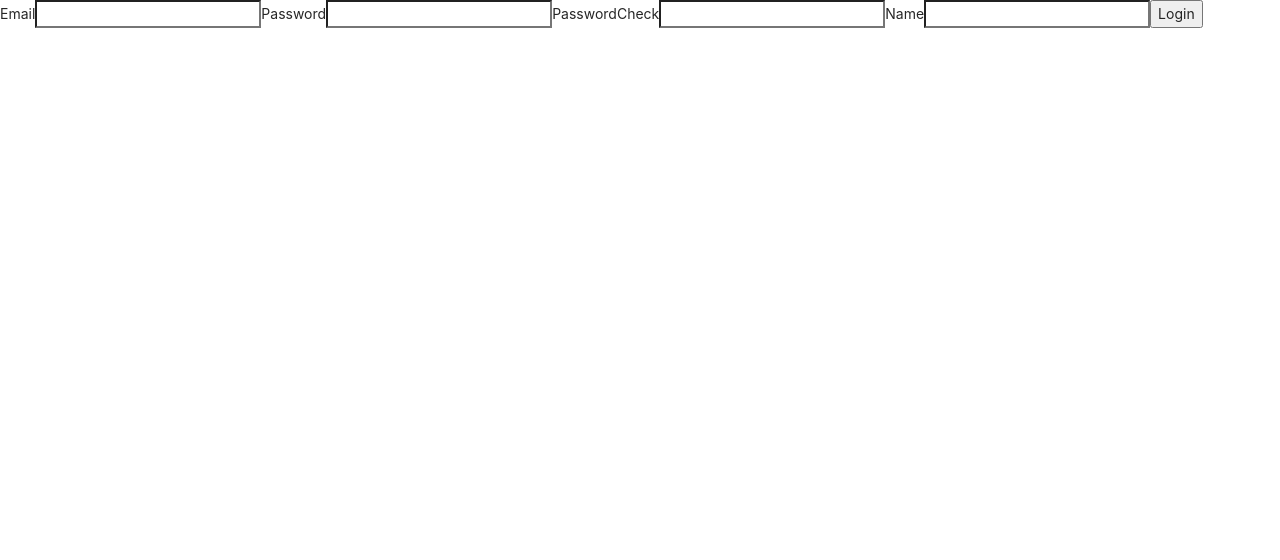
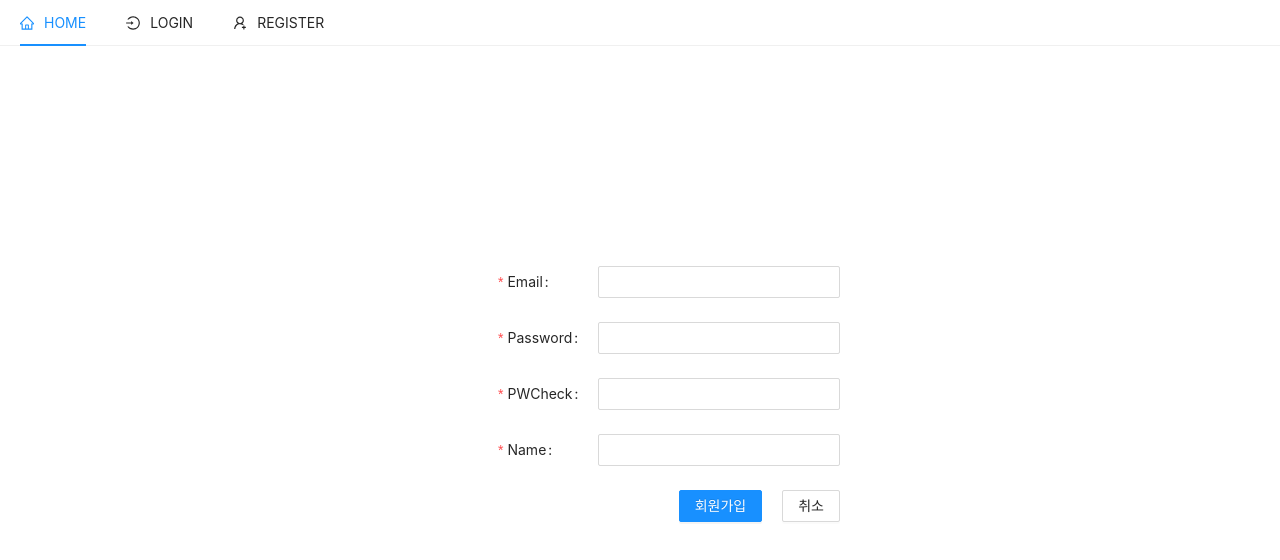
Before and after one commit to Conradmaker/shopping-mall-project, a React (Create React App) app in the folder client/: page /register in a window 1280 px wide. Shown: the top 560 px of the page. Built offline with nearby package versions, Linux system fonts and the light colour scheme; no server answers.

Commit message:
Add @client basic-styling with-antd

```diff
--- a/client/package.json
+++ b/client/package.json
@@ -3,6 +3,7 @@
   "version": "0.1.0",
   "private": true,
   "dependencies": {
+    "@ant-design/icons": "^4.3.0",
     "@testing-library/jest-dom": "^5.11.4",
     "@testing-library/react": "^11.1.0",
     "@testing-library/user-event": "^12.1.10",
@@ -21,6 +22,7 @@
     "redux": "^4.0.5",
     "redux-promise": "^0.6.0",
     "redux-thunk": "^2.3.0",
+    "styled-components": "^5.2.1",
     "typescript": "^4.0.3",
     "web-vitals": "^0.2.4"
   },
@@ -51,6 +53,7 @@
   "devDependencies": {
     "@types/react-redux": "^7.1.15",
     "@types/redux-promise": "^0.5.29",
+    "@types/styled-components": "^5.1.7",
     "@typescript-eslint/eslint-plugin": "^4.13.0",
     "@typescript-eslint/parser": "^4.13.0",
     "eslint": "^7.17.0",
--- a/client/src/App.tsx
+++ b/client/src/App.tsx
@@ -1,16 +1,37 @@
 import React from 'react';
-import { Route, Switch } from 'react-router-dom';
+import { Link, Route, Switch } from 'react-router-dom';
 import LandingPage from './components/LandingPage/LandingPage';
 import LoginPage from './components/LoginPage/LoginPage';
 import RegisterPage from './components/RegisterPage/RegisterPage';
+import { Menu } from 'antd';
+import {
+  HomeOutlined,
+  LoginOutlined,
+  UserAddOutlined,
+} from '@ant-design/icons';
 
 function App(): JSX.Element {
   return (
-    <Switch>
-      <Route path="/" component={LandingPage} exact />
-      <Route path="/login" component={LoginPage} />
-      <Route path="/register" component={RegisterPage} />
-    </Switch>
+    <>
+      <Menu mode="horizontal">
+        <Menu.Item key="home" icon={<HomeOutlined />}>
+          <Link to="/">HOME</Link>
+        </Menu.Item>
+
+        <Menu.Item key="login" icon={<LoginOutlined />}>
+          <Link to="/login">LOGIN</Link>
+        </Menu.Item>
+
+        <Menu.Item key="register" icon={<UserAddOutlined />}>
+          <Link to="/register">REGISTER</Link>
+        </Menu.Item>
+      </Menu>
+      <Switch>
+        <Route path="/" component={LandingPage} exact />
+        <Route path="/login" component={LoginPage} />
+        <Route path="/register" component={RegisterPage} />
+      </Switch>
+    </>
   );
 }
 
--- a/client/src/components/LandingPage/LandingPage.tsx
+++ b/client/src/components/LandingPage/LandingPage.tsx
@@ -1,8 +1,10 @@
 import React, { useEffect } from 'react';
-import { useDispatch } from 'react-redux';
+import { useDispatch, useSelector } from 'react-redux';
+import { RootState } from '../../modules';
 import { authUser, logoutUser } from '../../modules/user/thunks';
 
 export default function LandingPage(): JSX.Element {
+  const { data } = useSelector((state: RootState) => state.user.userAuth);
   const dispatch = useDispatch();
   const onLogout = () => {
     dispatch(logoutUser());
@@ -13,7 +15,8 @@ export default function LandingPage(): JSX.Element {
   return (
     <div>
       <h1>메인</h1>
-      <button onClick={onLogout}>로그아웃</button>
+      <h2>{data?.isAuth && `${data?.name}님 어서오세요`}</h2>
+      {data && data.isAuth && <button onClick={onLogout}>로그아웃</button>}
     </div>
   );
 }
--- a/client/src/components/LoginPage/LoginPage.tsx
+++ b/client/src/components/LoginPage/LoginPage.tsx
@@ -1,15 +1,38 @@
 import React, { useEffect, useState } from 'react';
 import { useDispatch, useSelector } from 'react-redux';
 import { RouteComponentProps } from 'react-router-dom';
+import styled from 'styled-components';
+import { Button, Form, Input } from 'antd';
 import { RootState } from '../../modules';
 import { authUser, loginUser } from '../../modules/user/thunks';
+
+export const LoginContainer = styled.div`
+  height: 90vh;
+  display: flex;
+  align-items: center;
+  justify-content: center;
+  form {
+    width: 400px;
+    label {
+      width: 100px;
+    }
+    div {
+      display: flex;
+      justify-content: flex-end;
+    }
+    button + button {
+      margin-left: 20px;
+    }
+  }
+`;
 
 export default function LoginPage({
   history,
 }: RouteComponentProps): JSX.Element {
-  const { data: isLogin } = useSelector(
-    (state: RootState) => state.user.userAuth
-  );
+  const {
+    userAuth: { data },
+    userLogin: { data: success },
+  } = useSelector((state: RootState) => state.user);
   const dispatch = useDispatch();
   const [inputs, setInputs] = useState({ email: '', password: '' });
   const { email, password } = inputs;
@@ -21,34 +44,51 @@ export default function LoginPage({
     });
   };
 
-  const onSubmit = (e: React.FormEvent<HTMLFormElement>) => {
-    e.preventDefault();
-    console.log(inputs);
+  const onSubmit = () => {
     dispatch(loginUser(inputs));
   };
   useEffect(() => {
     dispatch(authUser());
   }, []);
 
-  console.log(isLogin);
-  if (isLogin) {
-    alert('로그인유저만 접근할 수 있습니다.');
+  if (success) {
     history.push('/');
   }
+  if (data && data.isAuth) {
+    history.push('/');
+  }
+
   return (
-    <div>
-      <form onSubmit={onSubmit}>
-        <label>Email</label>
-        <input type="text" name="email" value={email} onChange={onChange} />
-        <label>Password</label>
-        <input
-          type="text"
+    <LoginContainer>
+      <Form onFinish={onSubmit}>
+        <Form.Item
+          label="Email"
+          name="email"
+          rules={[{ required: true, message: '이메일을 입력해 주세요!' }]}
+        >
+          <Input type="text" name="email" value={email} onChange={onChange} />
+        </Form.Item>
+
+        <Form.Item
+          label="Password"
           name="password"
-          value={password}
-          onChange={onChange}
-        />
-        <button>Login</button>
-      </form>
-    </div>
+          rules={[{ required: true, message: '비밀번호를 입력해주세요' }]}
+        >
+          <Input
+            type="text"
+            name="password"
+            value={password}
+            onChange={onChange}
+          />
+        </Form.Item>
+
+        <Form.Item>
+          <Button type="primary" htmlType="submit">
+            로그인
+          </Button>
+          <Button onClick={() => history.push('/register')}>회원가입</Button>
+        </Form.Item>
+      </Form>
+    </LoginContainer>
   );
 }
--- a/client/src/components/RegisterPage/RegisterPage.tsx
+++ b/client/src/components/RegisterPage/RegisterPage.tsx
@@ -1,11 +1,18 @@
+import { Button, Form, Input } from 'antd';
 import React, { useEffect, useState } from 'react';
-import { useDispatch } from 'react-redux';
+import { useDispatch, useSelector } from 'react-redux';
 import { RouteComponentProps } from 'react-router-dom';
+import { RootState } from '../../modules';
 import { authUser, registerUser } from '../../modules/user/thunks';
+import { LoginContainer } from '../LoginPage/LoginPage';
 
 export default function RegisterPage({
   history,
 }: RouteComponentProps): JSX.Element {
+  const {
+    userAuth: { data },
+    userRegister: { data: success, loading },
+  } = useSelector((state: RootState) => state.user);
   const dispatch = useDispatch();
   const [inputs, setInputs] = useState({
     email: '',
@@ -25,41 +32,79 @@ export default function RegisterPage({
       setPasswordError(!(value === password));
     }
   };
-  const onSubmit = (e: React.FormEvent<HTMLFormElement>) => {
-    e.preventDefault();
+  const onSubmit = () => {
     if (passwordError) {
       return alert('비밀번호가 일치하지 않습니다.');
     }
     dispatch(registerUser({ email, password, name }));
     history.push('/');
   };
+
+  if (data && data.isAuth) {
+    history.push('/');
+  }
+  if (success) {
+    alert('회원가입에 성공하였습니다.');
+    history.push('/login');
+  }
   useEffect(() => {
     dispatch(authUser());
   }, []);
   return (
-    <div>
-      <form onSubmit={onSubmit}>
-        <label>Email</label>
-        <input type="text" name="email" value={email} onChange={onChange} />
-        <label>Password</label>
-        <input
+    <LoginContainer>
+      <Form onFinish={onSubmit}>
+        <Form.Item
+          label="Email"
+          name="email"
+          rules={[{ required: true, message: '이메일을 입력해 주세요!' }]}
+        >
+          <Input type="text" name="email" value={email} onChange={onChange} />
+        </Form.Item>
+
+        <Form.Item
+          label="Password"
+          name="password"
+          rules={[{ required: true, message: '비밀번호를 입력해 주세요!' }]}
+        >
+          <Input
             type="password"
             name="password"
             value={password}
             onChange={onChange}
           />
-        <label>PasswordCheck</label>
-        <input
+        </Form.Item>
+
+        <Form.Item
+          label="PWCheck"
+          name="passwordCheck"
+          rules={[{ required: true }]}
+        >
+          <Input
             type="password"
             name="passwordCheck"
             value={passwordCheck}
             onChange={onChange}
           />
-        <label>Name</label>
-        <input type="text" name="name" value={name} onChange={onChange} />
-        {passwordError && <div>비밀번호가 일치하지 않습니다</div>}
-        <button>Login</button>
-      </form>
-    </div>
+        </Form.Item>
+
+        <Form.Item
+          label="Name"
+          name="name"
+          rules={[{ required: true, message: '이름을 입력해 주세요!' }]}
+        >
+          <Input type="text" name="name" value={name} onChange={onChange} />
+        </Form.Item>
+
+        {passwordError && (
+          <div style={{ color: '#df6c88' }}>비밀번호가 일치하지 않습니다</div>
+        )}
+        <Form.Item>
+          <Button type="primary" htmlType="submit" loading={loading}>
+            회원가입
+          </Button>
+          <Button onClick={() => history.push('/')}>취소</Button>
+        </Form.Item>
+      </Form>
+    </LoginContainer>
   );
 }
```
Also changed, not shown: 2 other files (tests, documents, lock files or other folders). Lines whose indentation alone changed are shown as unchanged.
